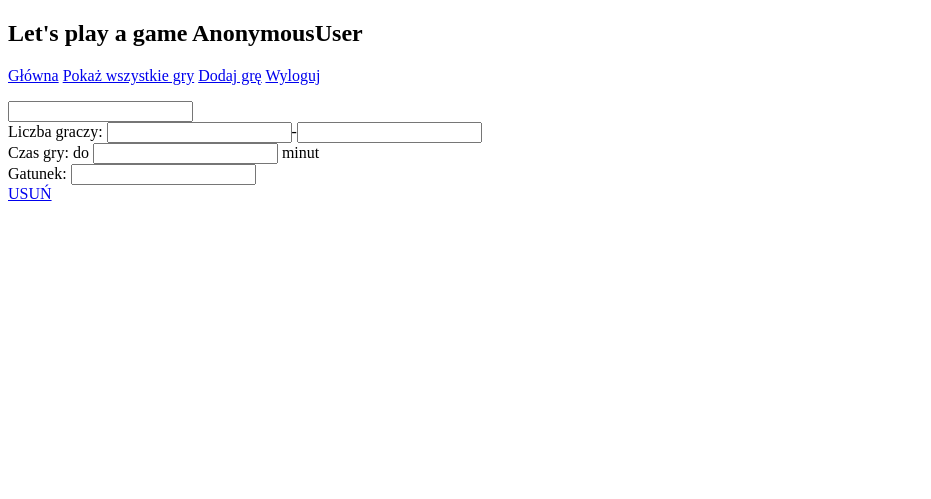
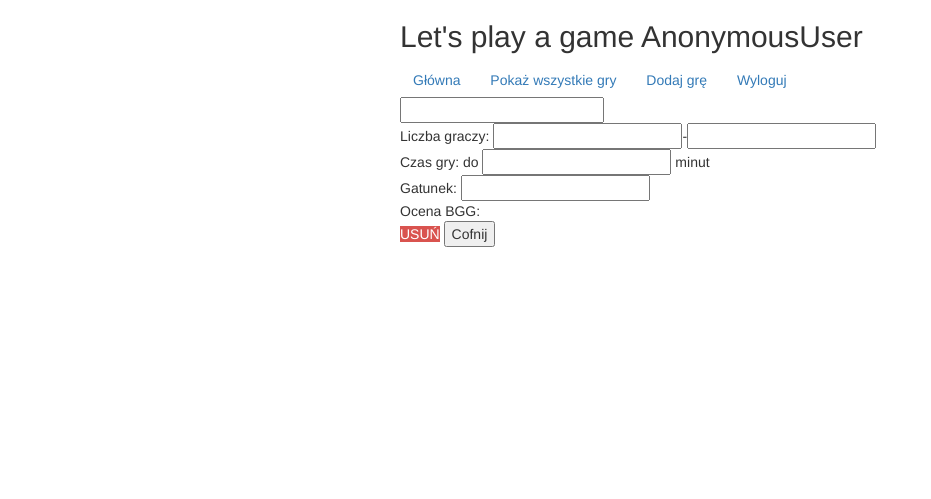
Before and after one commit to elpromyko/lets-play-a-boardgame, a Django app: template Lpab/board/templates/board/game.html in a window 1280 px wide. Shown: the top 499 px of the page, without its empty margins (0-931 px from the left). Run offline with Django 3.2, Linux system fonts and the light colour scheme; the template is opened without the code that fills it, so the values that code supplies are empty, except form fields; tables that the repository leaves empty hold one stand-in row (values such as "Sample post"); form fields are guessed from the names that the template uses; some libraries are stand-ins or nearby versions.

Commit message:
Add few details

```diff
--- a/Lpab/board/admin.py
+++ b/Lpab/board/admin.py
@@ -5,7 +5,7 @@ from board.models import Game, Genre
 
 @admin.register(Game)
 class GameAdmin(admin.ModelAdmin):
-    list_display = ['title', 'min_players_number', 'max_players_number', 'genre', 'max_game_time', 'single_player_mode']
+    list_display = ['title', 'min_players_number', 'max_players_number', 'genre', 'max_game_time']
 
 @admin.register(Genre)
 class GenreAdmin(admin.ModelAdmin):
--- a/Lpab/board/models.py
+++ b/Lpab/board/models.py
@@ -15,4 +15,5 @@ class Game(models.Model):
     max_players_number = models.IntegerField(verbose_name='Maksymalna liczba graczy')
     genre = models.ForeignKey(Genre, max_length=32, verbose_name='Gatunek')
     max_game_time = models.IntegerField(verbose_name='Czas gry')
-    single_player_mode = models.BooleanField(default=False, verbose_name='Dla jednego gracza')
+    model_pic = models.ImageField(upload_to='board/static/', default='board/static/no-image-icon.jpg', verbose_name='Okładka')
+    # single_player_mode = models.BooleanField(default=False, verbose_name='Dla jednego gracza')
--- a/Lpab/board/templates/board/chosen.html
+++ b/Lpab/board/templates/board/chosen.html
@@ -1,6 +1,7 @@
 {% extends 'board/index.html' %}
 
 {% block content %}
+
     <ol>
     {%  for game in games %}
         <li><a href="{% url 'game' game.id %}">{{ game.title }}</a></li> <br/>
@@ -8,4 +9,5 @@
     </ol>
 <br/>
     <a href="{% url 'index' %}">Wyszukaj ponownie</a>
+
 {% endblock %}
--- a/Lpab/board/templates/board/game.html
+++ b/Lpab/board/templates/board/game.html
@@ -6,5 +6,7 @@
     Liczba graczy: {{ form.min_players_number }}-{{ form.max_players_number }}<br/>
     Czas gry: do {{ form.max_game_time }} minut<br/>
     Gatunek: {{ form.genre }}<br/>
-    <a href="{% url 'delete' form.id %}">USUŃ</a>
+    Ocena BGG: <br/>
+    <a class="btn-danger" href="{% url 'delete' form.id %}">USUŃ</a>
+    <input action="action" type="button" value="Cofnij" onclick="history.go(-1);" />
 {% endblock %}
--- a/Lpab/board/templates/board/game_confirm_delete.html
+++ b/Lpab/board/templates/board/game_confirm_delete.html
@@ -4,6 +4,6 @@
     <form action="" method="post">
     {% csrf_token %}
     Napewno chcesz usunąć {{ game.title }}?<br/>
-    <input type="submit" value="Usuwamy">
+    <input type="submit" value="Usuwamy" class="btn-danger">
     </form><br/>
 {% endblock %}
--- a/Lpab/board/templates/board/game_form.html
+++ b/Lpab/board/templates/board/game_form.html
@@ -1,9 +1,9 @@
 {% extends 'board/index.html' %}
 {% block content %}
-    <form action="" method="post">
+    <form action="" method="post" enctype="multipart/form-data">
     {% csrf_token %}
     {% for element in form %}
-    {{ element.label }}{{ element }}<br/>
+    {{ element.label }}:{{ element }}<br/>
     {% endfor %}
     <input type="submit" value="Dodaj">
     </form><br/>
--- a/Lpab/board/templates/board/index.html
+++ b/Lpab/board/templates/board/index.html
@@ -1,16 +1,24 @@
 {% load static %}
+
 <!DOCTYPE html>
 <html lang="en">
 <head>
+    <link rel="stylesheet" href="https://maxcdn.bootstrapcdn.com/bootstrap/3.3.7/css/bootstrap.min.css">
     <meta charset="UTF-8">
     <title></title>
 </head>
 <body>
+<div style="width: 400px; height: 500px; display: inline-block; float: left">
+</div>
+<div style="float: left">
+
 <h2>Let's play a game {{ user }}</h2>
-<a href="{% url 'index' %}">Główna</a>
-<a href="{% url 'list' %}">Pokaż wszystkie gry</a>
-<a href="{% url 'add' %}">Dodaj grę</a>
-<a href="{% url 'logout' %}">Wyloguj</a><br/>
+<a href="{% url 'index' %}" class="btn">Główna</a>
+<a href="{% url 'list' %}" class="btn">Pokaż wszystkie gry</a>
+<a href="{% url 'add' %}" class="btn">Dodaj grę</a>
+<a href="{% url 'logout' %}" class="btn">Wyloguj</a>
+
+
 <p>
 {% block content %}
     <form action="" method="post">
@@ -22,5 +30,7 @@
     </form><br/>
 {% endblock %}
 </p>
+</div>
+
 </body>
 </html>
--- a/Lpab/board/templates/board/list.html
+++ b/Lpab/board/templates/board/list.html
@@ -1,6 +1,6 @@
 {% extends 'board/index.html' %}
 {% block content %}
     {% for game in games %}
-        <li><img src="/static/{{ game.title }}.jpg"/><a href="{% url 'game' game.id %}">{{ game.title }}</a></li>
+        <li><img src="{{ game.model_pic }}"/><a href="{% url 'game' game.id %}">{{ game.title }}</a></li>
     {% endfor %}
 {% endblock %}
```
Also changed, not shown: Lpab/board/templates/board/bgg.html (added, +10 -0 lines), Lpab/board/views.py (+49 -3 lines).
